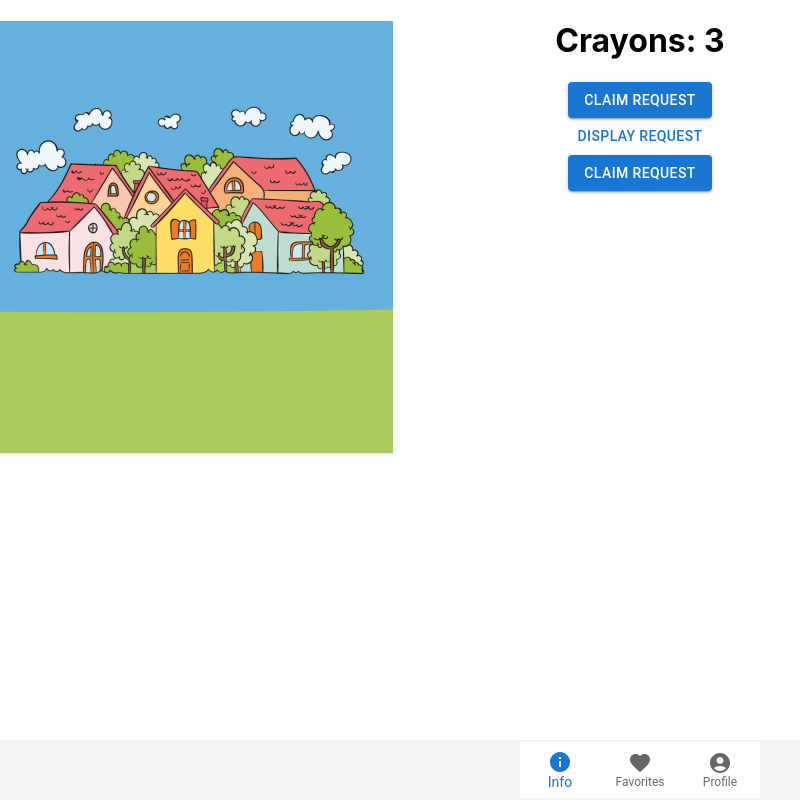
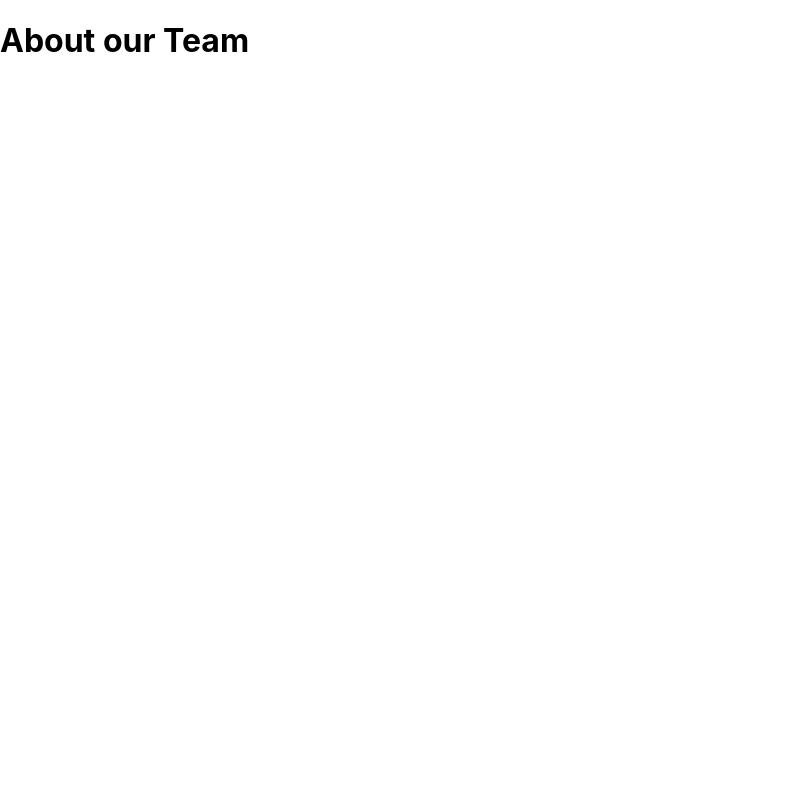
Before and after one commit to Annie-McElroy/the-village, a React (Create React App) app in the folder client/: page /about in a window 1280 px wide. Shown: the whole page, without its empty margins (0-800 px from the left). Built offline with nearby package versions, Linux system fonts and the light colour scheme.

Commit message:
routes for all pages are working now!

```diff
--- a/client/src/App.js
+++ b/client/src/App.js
@@ -1,16 +1,73 @@
-// import logo from './logo.svg';
+import React from 'react';
+import { BrowserRouter as Router, Routes, Route } from 'react-router-dom';
+import {
+  ApolloClient,
+  InMemoryCache,
+  ApolloProvider,
+  createHttpLink,
+} from '@apollo/client';
+import { setContext } from '@apollo/client/link/context';
+
 import './App.css';
+import About from './pages/About';
+import Home from './pages/Home';
+import Profile from './pages/Profile';
 import Village from './pages/Village';
-import Home from './pages/Home';
+import Search from './pages/Search';
 import Nav from './components/Nav'
+
+const httpLink = createHttpLink({
+  uri: '/graphql',
+});
+
+const authLink = setContext((_, { headers }) => {
+  const token = localStorage.getItem('id_token');
+  return {
+    headers: {
+      ...headers,
+      authorization: token ? `Bearer ${token}` : '',
+    },
+  };
+});
+
+const client = new ApolloClient({
+  link: authLink.concat(httpLink),
+  cache: new InMemoryCache(),
+});
 
 function App() {
   return (
-    <div className="App">
-      <div><Home /></div>
-      <div><Village /></div>
-      <footer><Nav /></footer>
-    </div>
+    <ApolloProvider client={client}>
+      <Router>
+        <div>
+          {/* <Nav /> */}
+          <Routes>
+            <Route
+              path="/"
+              element={<Home />}
+            />
+            <Route
+              path="/about"
+              element={<About />}
+            />
+            <Route
+              path='/profile/:id'
+              element={<Profile />}
+            />
+            <Route
+              path='/village/:id'
+              element={<Village />}
+            />
+            <Route
+              path='/search'
+              element={<Search />}
+            />
+
+          </Routes>
+        </div>
+      </Router>
+
+    </ApolloProvider>
   );
 }
 
--- a/client/src/components/Nav/index.js
+++ b/client/src/components/Nav/index.js
@@ -1,4 +1,5 @@
 import * as React from 'react';
+import { Link } from 'react-router-dom';
 import Box from '@mui/material/Box';
 import BottomNavigation from '@mui/material/BottomNavigation';
 import BottomNavigationAction from '@mui/material/BottomNavigationAction';
@@ -6,6 +7,9 @@ import BottomNavigationAction from '@mui/material/BottomNavigationAction';
 import FavoriteIcon from '@mui/icons-material/Favorite';
 import AccountCircleIcon from '@mui/icons-material/AccountCircle';
 import InfoIcon from '@mui/icons-material/Info';
+import About from '../../pages/About';
+import Profile from '../../pages/Profile';
+import Village from '../../pages/Village';
 
 export default function Nav() {
   const [value, setValue] = React.useState(0);
@@ -19,9 +23,9 @@ export default function Nav() {
           setValue(newValue);
         }}
       >
-        <BottomNavigationAction label="Info" icon={<InfoIcon />} />
-        <BottomNavigationAction label="Favorites" icon={<FavoriteIcon />} />
-        <BottomNavigationAction label="Profile" icon={<AccountCircleIcon />} />
+        <BottomNavigationAction label="Info" icon={<InfoIcon />} component={Link} to="/" />
+        <BottomNavigationAction label="Favorites" icon={<FavoriteIcon />} component={Link} to="/village/:id" />
+        <BottomNavigationAction label="Profile" icon={<AccountCircleIcon />} component={Link} to="/profile/:id"  />
       </BottomNavigation>
     </Box>
   );
--- a/client/src/pages/About.js
+++ b/client/src/pages/About.js
@@ -0,0 +1,13 @@
+import React, { useEffect } from 'react';
+
+function About(){
+
+  return (
+    <div>
+      <h1>About our Team</h1>
+    </div>
+  )
+
+};
+
+export default About;
--- a/client/src/pages/Home.js
+++ b/client/src/pages/Home.js
@@ -2,6 +2,8 @@ import React from "react";
 // import LoginForm from "../components/LoginForm";
 import Crayon from "../components/Crayons";
 import ClaimRequestButton from "../components/ClaimRequestButton";
+import Village from "./Village";
+import Nav from "../components/Nav";
 
 
 const Home = () => {
@@ -13,6 +15,8 @@ const Home = () => {
         <img className="layered-village clouds" alt="Layered village" src="/icons/layered-village-clouds-1.png" />
         <Crayon />
         <ClaimRequestButton />
+        <div><Village /></div>
+      <footer><Nav /></footer>
       </div>
     </div>
   );
--- a/client/src/pages/Profile.js
+++ b/client/src/pages/Profile.js
@@ -0,0 +1,13 @@
+import React, { useEffect } from 'react';
+
+function Profile(){
+
+  return (
+    <div>
+      <h1>This is the Profile Page</h1>
+    </div>
+  )
+
+};
+
+export default Profile;
--- a/client/src/pages/Search.js
+++ b/client/src/pages/Search.js
@@ -0,0 +1,13 @@
+import React, { useEffect } from 'react';
+
+function Search(){
+
+  return (
+    <div>
+      <h1>Search </h1>
+    </div>
+  )
+
+};
+
+export default Search;
```
